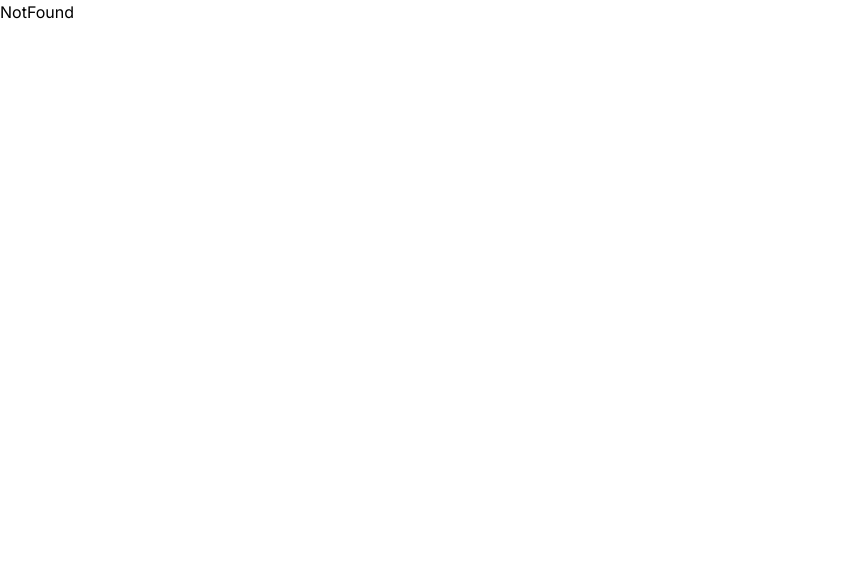
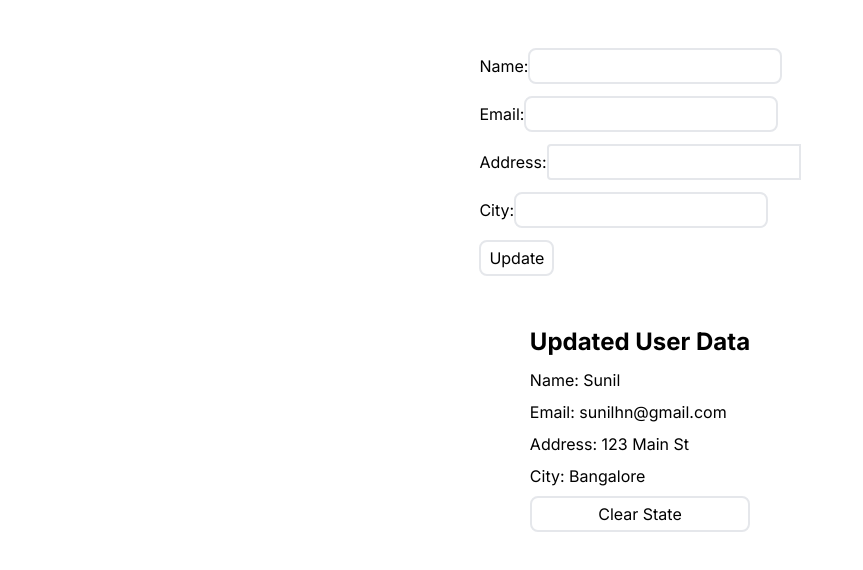
Before and after one commit to sunilhn27/nextjs-basics-ts, a Next.js app: page /nestedstate in a window 1280 px wide. Before the commit this address had no page. Shown: the top 570 px of the page, without its empty margins (0-863 px from the left). Built offline with nearby package versions, Linux system fonts and the light colour scheme.

Commit message:
added state pages

```diff
--- a/src/app/(state-management)/addtocart/page.tsx
+++ b/src/app/(state-management)/addtocart/page.tsx
@@ -28,7 +28,10 @@ function ZustandPage() {
             <h1 className="text-[2rem]">Inside Cart</h1>
 
             {cart.map((item) => (
-              <div className="flex justify-center items-center space-x-2 py-1 " key={item.id}>
+              <div
+                className="flex justify-center items-center space-x-2 py-1 "
+                key={item.id}
+              >
                 <h1 className="text-[1.2rem]">{item.name}</h1>
                 <button
                   className="border-2 py-1 px-2 rounded-lg"
--- /dev/null
+++ b/src/app/(state-management)/nestedstate/page.tsx
@@ -0,0 +1,78 @@
+"use client";
+
+import { useNestedUser } from "@/app/store/nestedStore";
+
+function UpdateProfileForm() {
+  const { user, updateAddress, updateCity, updateEmail, updateName, clearAll } =
+    useNestedUser();
+
+  return (
+    <section className="my-12">
+      <div className="flex justify-center items-center">
+        <form className="space-y-3">
+          <div className="form-group">
+            <label htmlFor="name">Name:</label>
+            <input
+              type="text"
+              id="name"
+              name="name"
+              onChange={(e) => updateName(e.target.value)}
+              className="border-2 px-2 py-1 rounded-lg"
+            />
+          </div>
+          <div className="form-group">
+            <label htmlFor="email">Email:</label>
+            <input
+              type="email"
+              id="email"
+              name="email "
+              onChange={(e) => updateEmail(e.target.value)}
+              className="border-2 px-2 py-1 rounded-lg"
+            />
+          </div>
+          <div className="form-group">
+            <label htmlFor="email">Address:</label>
+            <input
+              type="text"
+              id="address"
+              name="address"
+              className="border-2 px-2 py-1 rounded-l g"
+            />
+          </div>
+
+          <div className="form-group">
+            <label htmlFor="email">City:</label>
+            <input
+              type="text"
+              id="city"
+              name="city"
+              className="border-2 px-2 py-1 rounded-lg"
+            />
+          </div>
+
+          <button type="submit" className=" border-2 my-6 px-2 py-1 rounded-lg">
+            Update
+          </button>
+        </form>
+      </div>
+
+      <div className="flex justify-center items-center mt-12">
+        <div className="flex flex-col space-y-2">
+          <h1 className="font-bold text-[1.5rem]">Updated User Data</h1>
+          <h2>Name: {user.name}</h2>
+          <h2>Email: {user.email}</h2>
+          <h2>Address: {user.address.street}</h2>
+          <h2>City: {user.address.city}</h2>
+          <button
+            className="mt-4 border-2 rounded-lg px-2 py-1"
+            onClick={clearAll}
+          >
+            Clear State
+          </button>
+        </div>
+      </div>
+    </section>
+  );
+}
+
+export default UpdateProfileForm;
```
Also changed, not shown: src/types.ts (added, +20 -0 lines).
